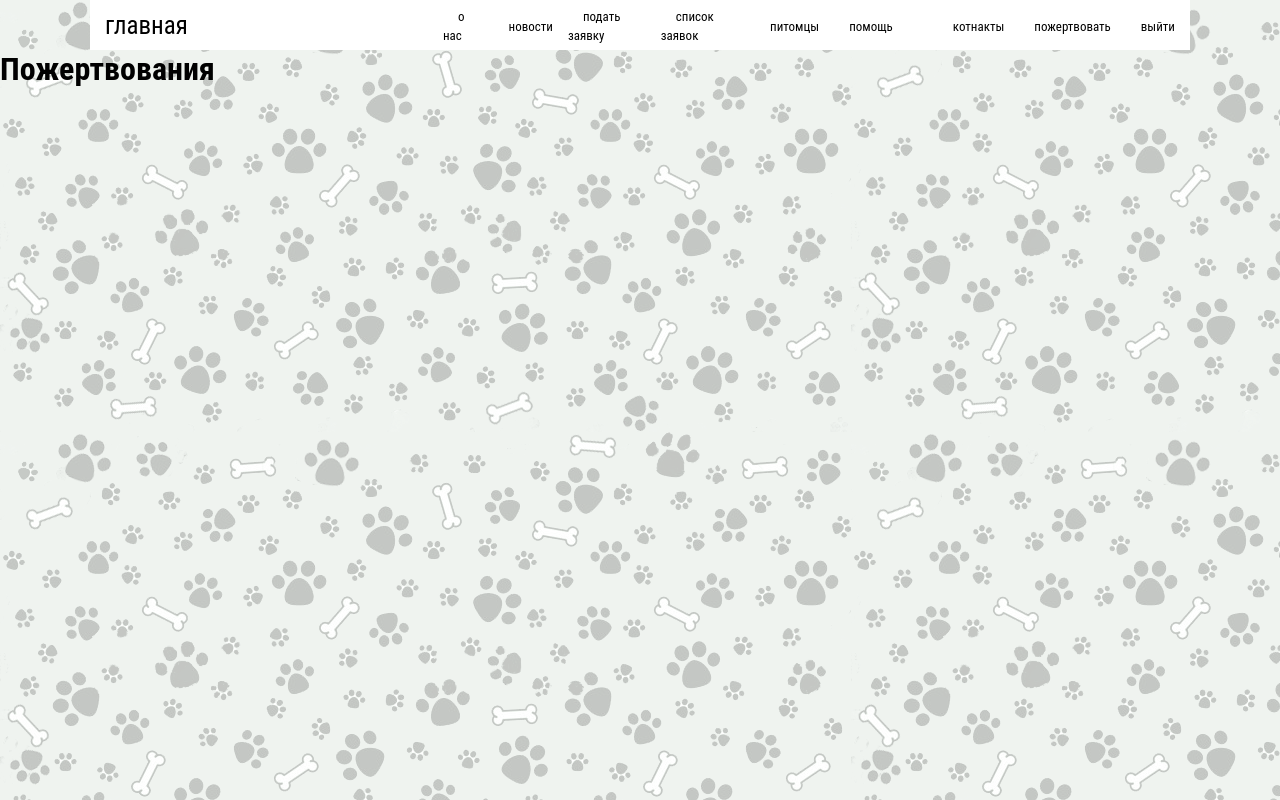
After one commit to Ga3B/OrenHackaProject, a Django app: page /donate/ in a window 1280 px wide. The commit adds this page. Run offline with Django 3.2, Linux system fonts and the light colour scheme.

Commit message:
AG_commit_10

```diff
--- a/catodog/MainApp/urls.py
+++ b/catodog/MainApp/urls.py
@@ -24,7 +24,9 @@
     path('', views.index, name='index'),
     path('<int:animal_id>/', views.detail, name='detail'),
     path('add_request/', views.add_request, name='add_request'),
-    path('check_list/', views.check_list, name='check_list')
-
+    path('check_list/', views.check_list, name='check_list'),
+    path('about/', views.about, name='about'),
+    path('news/', views.news, name='news'),
+    path('pets/', views.pets, name='pets')
 
 ]
--- a/catodog/catodog/templates/base.html
+++ b/catodog/catodog/templates/base.html
@@ -18,16 +18,20 @@
     <nav>
         <div class="header">
             <ul class="menu touch">
-                <li><a class="logo" href="#">главная</a></li>
-                <li><a href="#">о нас</a></li>
-                <li><a href="#">новости</a></li>
-                <li><a href="add_request/">подать заявку</a></li>
-                <li><a href="check_list/">список заявок</a></li>
-                <li><a href="#">питомцы</a></li>
-                <li><a class="contacts" href="#">помощь</a></li>
-                <li><a href="#">котнакты</a></li>
-                <li><a href="#">пожертвовать</a></li>
+                <li><a class="logo" href="/">главная</a></li>
+                <li><a href="{% url 'MainApp:about' %}">о нас</a></li>
+                <li><a href="{% url 'MainApp:news' %}">новости</a></li>
+                <li><a href="{% url 'MainApp:add_request' %}">подать заявку</a></li>
+                <li><a href="{% url 'MainApp:check_list' %}">список заявок</a></li>
+                <li><a href="{% url 'MainApp:pets' %}">питомцы</a></li>
+                <li><a class="contacts" href="{% url 'help' %}">помощь</a></li>
+                <li><a href="{% url 'contacts' %}">котнакты</a></li>
+                <li><a href="{% url 'donate' %}">пожертвовать</a></li>
+                {% if request.user.is_authenticated %}
                 <li><a href="/accounts/login/">войти</a></li>
+                {% else %}
+                <li><a href="/accounts/logout/">выйти</a></li>
+                {% endif %}
             </ul>
             <span class="toggle">☰</span>
         </div>
--- /dev/null
+++ b/catodog/catodog/templates/contacts.html
@@ -0,0 +1,5 @@
+{% extends "base.html" %}
+{% block content %}
+<h1>Контакты</h1>
+
+{% endblock content %}
--- /dev/null
+++ b/catodog/catodog/templates/donate.html
@@ -0,0 +1,5 @@
+{% extends "base.html" %}
+{% block content %}
+<h1>Пожертвования</h1>
+
+{% endblock content %}
--- /dev/null
+++ b/catodog/catodog/templates/help.html
@@ -0,0 +1,5 @@
+{% extends "base.html" %}
+{% block content %}
+<h1>Помощь</h1>
+
+{% endblock content %}
--- a/catodog/catodog/urls.py
+++ b/catodog/catodog/urls.py
@@ -22,6 +22,9 @@
     path('admin/', admin.site.urls),
     path('', include('MainApp.urls')),
     path('accounts/', include('allauth.urls')),
+    path('help/', views.help, name='help'),
+    path('contacts/', views.contacts, name='contacts'),
+    path('donate/', views.donate, name='donate'),
     # path('auth', include('social_django.urls', namespace='social')),
     # path('', include('social_django.urls', namespace='social')),
 ]
--- a/catodog/catodog/views.py
+++ b/catodog/catodog/views.py
@@ -6,35 +6,17 @@
 import datetime
 
 
-
-def index(request):
-    return render(request, 'index.html', {'Test': "Placeholder"})
+# def index(request):
+#     return render(request, 'index.html', {'Test': "Placeholder"})
 
 
-# def add_request(request, deleted=''):
-#     animal = get_object_or_404(Animals, pk=animal_id)
-#     if deleted:
-#         animal.delete()
-#     return render(request, 'polls/detail.html', {'': poll, 'deleted': deleted})
+def help(request):
+    return render(request, 'help.html', {})
 
-# def vote(request, poll_id):
-#     poll = get_object_or_404(Poll, pk=poll_id)
-#     # try:
-#     #     selected_comment = poll.comment_set.get(pk=request.POST['comment'])
-#     # except (KeyError, Comment.DoesNotExist):
-#     if request.POST['other']:
-#         new_comment = poll.comment_set.create(comment_text=request.POST['other'], added_by=request.user)
-#         new_comment.save()
-#         return HttpResponseRedirect(reverse('polls:detail', args=(poll.id,)))
-#         # Redisplay the poll voting form.
-#         # return render(request, 'polls/detail.html', {
-#         #     'poll': poll,
-#         #     'error_message': "You didn't select a comment.",
-#         # })
-#     # else:
-#     #     selected_comment.votes += 1
-#     #     selected_comment.save()
-#         # Always return an HttpResponseRedirect after successfully dealing
-#         # with POST data. This prevents data from being posted twice if a
-#         # user hits the Back button.
-#     return HttpResponseRedirect(reverse('polls:detail', args=(poll.id,)))
+
+def contacts(request):
+    return render(request, 'contacts.html', {})
+
+
+def donate(request):
+    return render(request, 'donate.html', {})
```
Also changed, not shown: catodog/MainApp/templates/MainApp/about.html (added, +7 -0 lines), catodog/MainApp/templates/MainApp/news.html (added, +7 -0 lines), catodog/MainApp/templates/MainApp/pets.html (added, +7 -0 lines), catodog/MainApp/views.py (+12 -0 lines).
